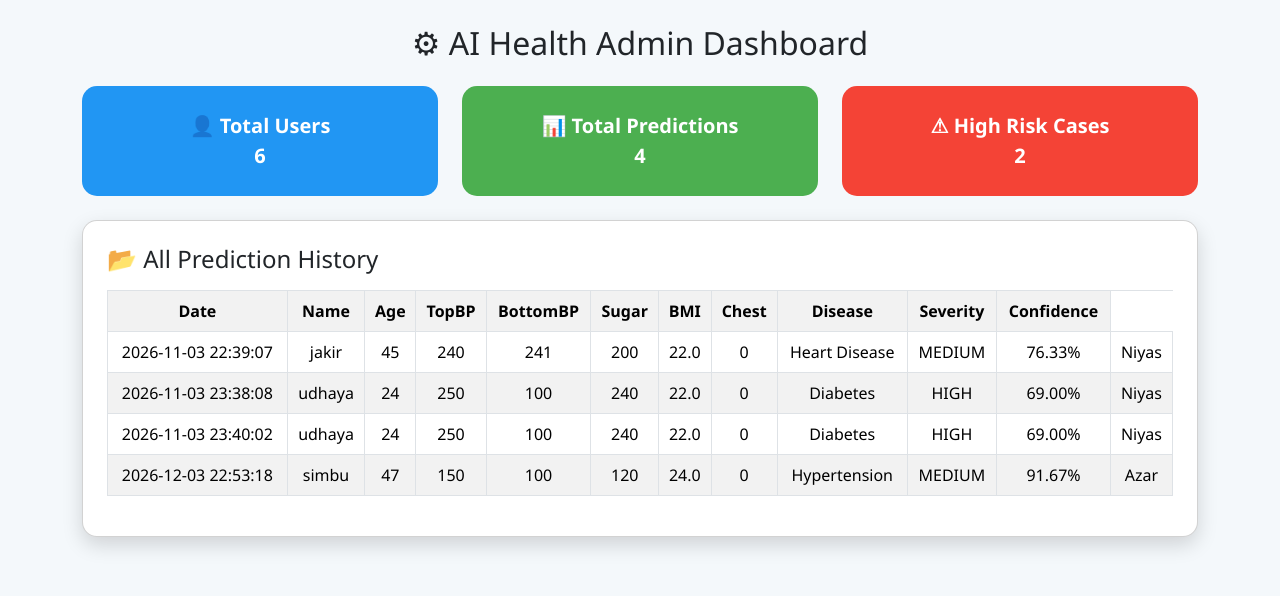
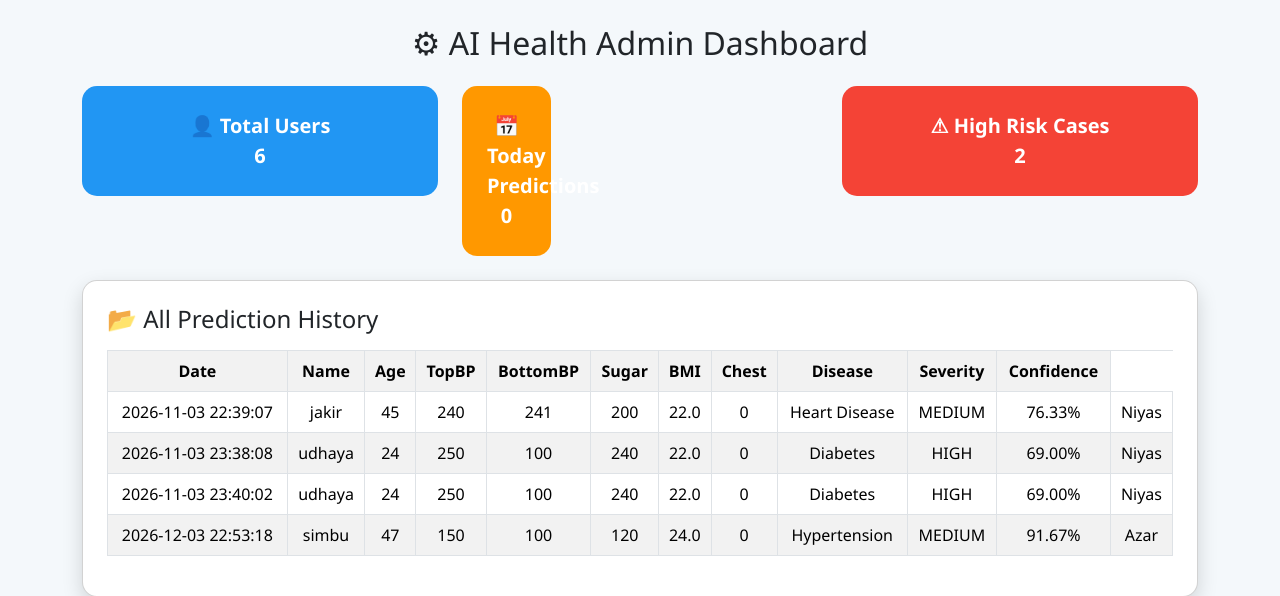
Before and after one commit to Niyastech007/ai-health-diagnosis, a Flask app: page /admin in a window 1280 px wide. Shown: the top 596 px of the page. Run offline with Flask 3, Linux system fonts and the light colour scheme; a user stored in the database is signed in; data comes from the database, SQL or seed files in the repository; parts of the project's set-up code (start-up, migrations or seed data) failed here and were passed over.

Commit message:
Update admin.html

```diff
--- a/templates/admin.html
+++ b/templates/admin.html
@@ -81,12 +81,16 @@ box-shadow:0 10px 25px rgba(0,0,0,0.25);
 
 <div class="col-md-4">
 
+<div class="col-md-3">
+
 <a href="/admin/predictions" class="card-link">
-<div class="stat-card predictions">
-📊 Total Predictions<br>
-{{ total_predictions }}
+<div class="stat-card today">
+📅 Today Predictions<br>
+{{ today_predictions }}
 </div>
 </a>
+
+</div>
 
 </div>
 
```
